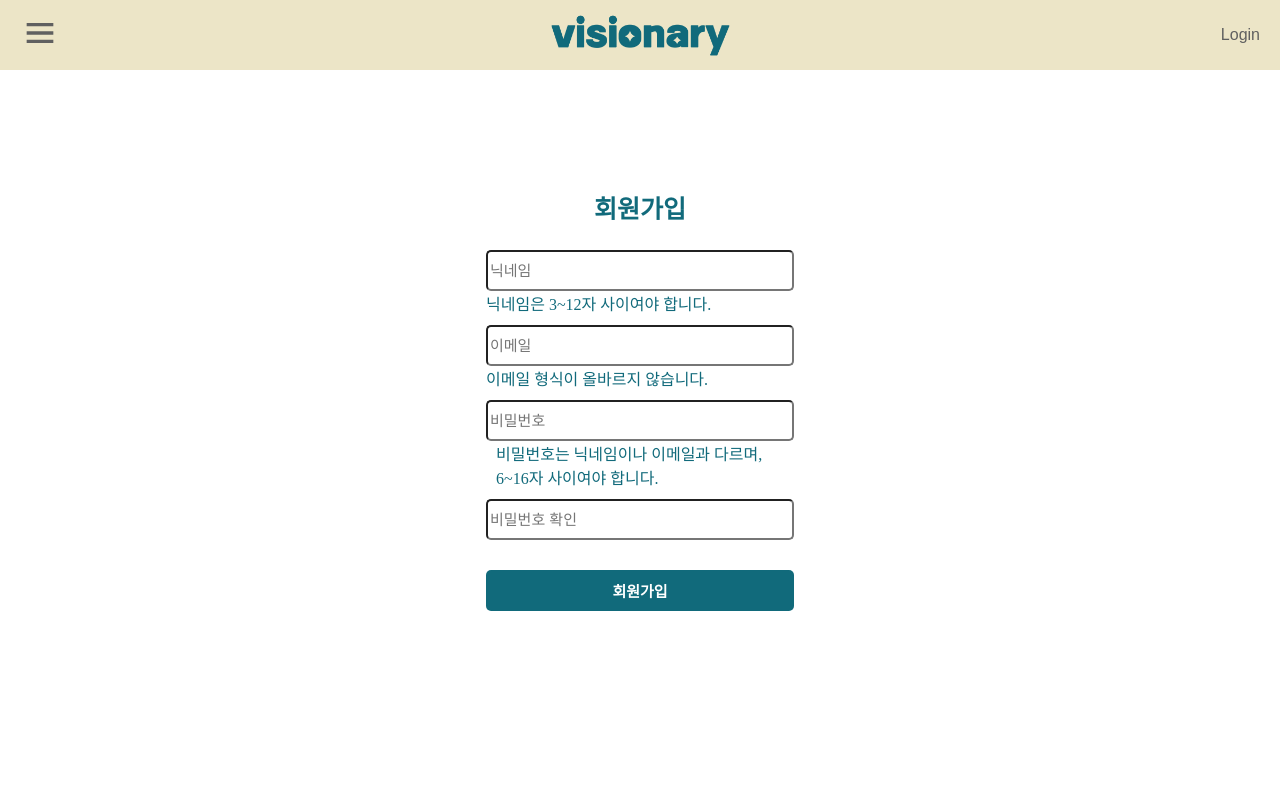
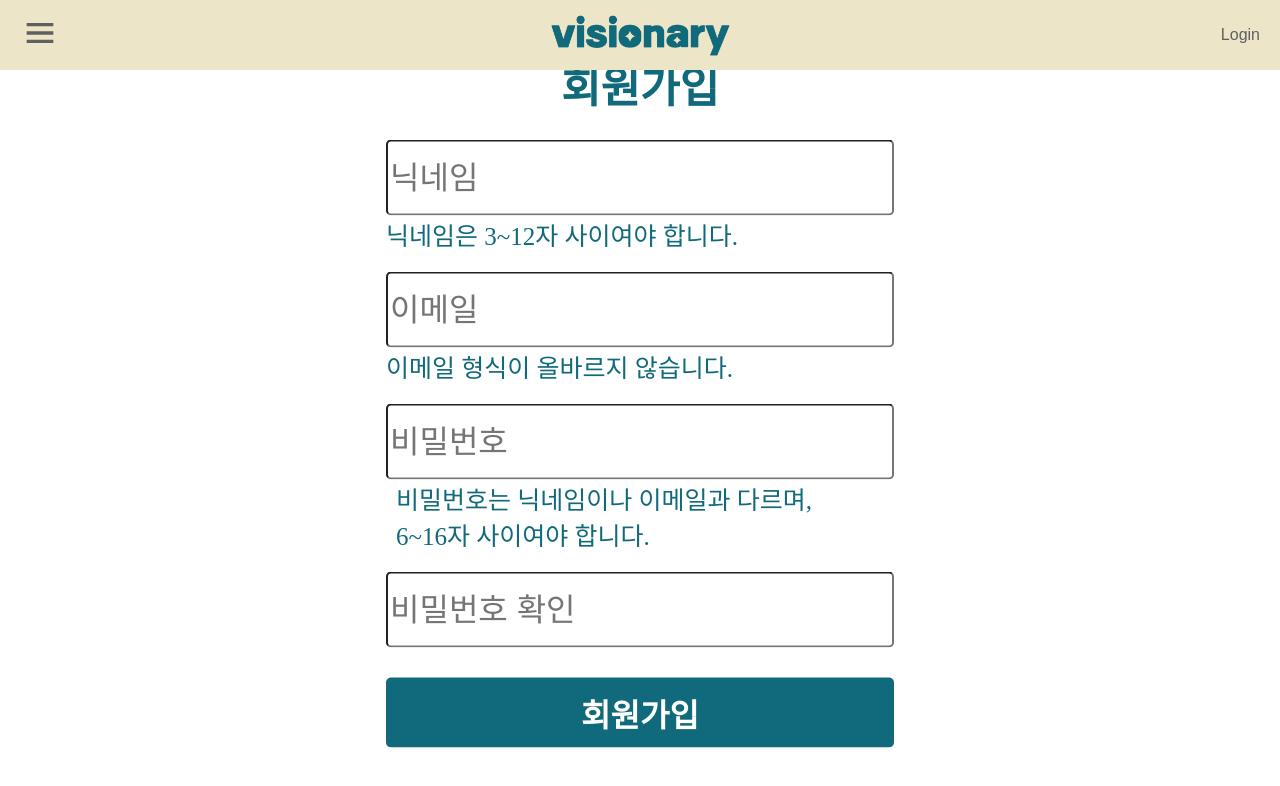
Before and after one commit to hjkim1137/visionary-mirror, a React (Create React App) app: page /register in a window 1280 px wide. Shown: the top 786 px of the page. Built offline with nearby package versions, Linux system fonts and the light colour scheme; no server answers.

Commit message:
[design] 해상도에 맞추어 회원가입 규격 확대

```diff
--- a/src/components/SignUp/SignUpCompo.module.scss
+++ b/src/components/SignUp/SignUpCompo.module.scss
@@ -12,20 +12,20 @@
 }
 
 .inputBox {
-  width: 300px;
+  width: 500px;
+  height: 70px;
   margin-top: 10px;
-  height: 35px;
   border-radius: 5px;
-  font-size: 15px;
+  font-size: 32px;
 }
 
 .inputBox:focus {
   background-color: rgb(214, 222, 247);
-  font-size: 15px;
+  font-size: 32px;
 }
 
 .title {
-  font-size: 25px;
+  font-size: 43px;
   color: #116a7b;
   font-weight: 600;
   margin-bottom: 15px;
@@ -33,6 +33,7 @@
 
 .registerBtn {
   width: 100%;
+  height: 70px;
   margin-top: 30px;
   font-size: 25px;
   text-align: center;
@@ -42,7 +43,7 @@
   padding: 10px;
   color: white;
   font-weight: 700;
-  font-size: 15px;
+  font-size: 32px;
   cursor: pointer;
 }
 
@@ -59,4 +60,6 @@ span {
 .error {
   color: #116a7b;
   font-weight: 500;
+  font-size: 25px;
+  margin-bottom: 10px;
 }
```
